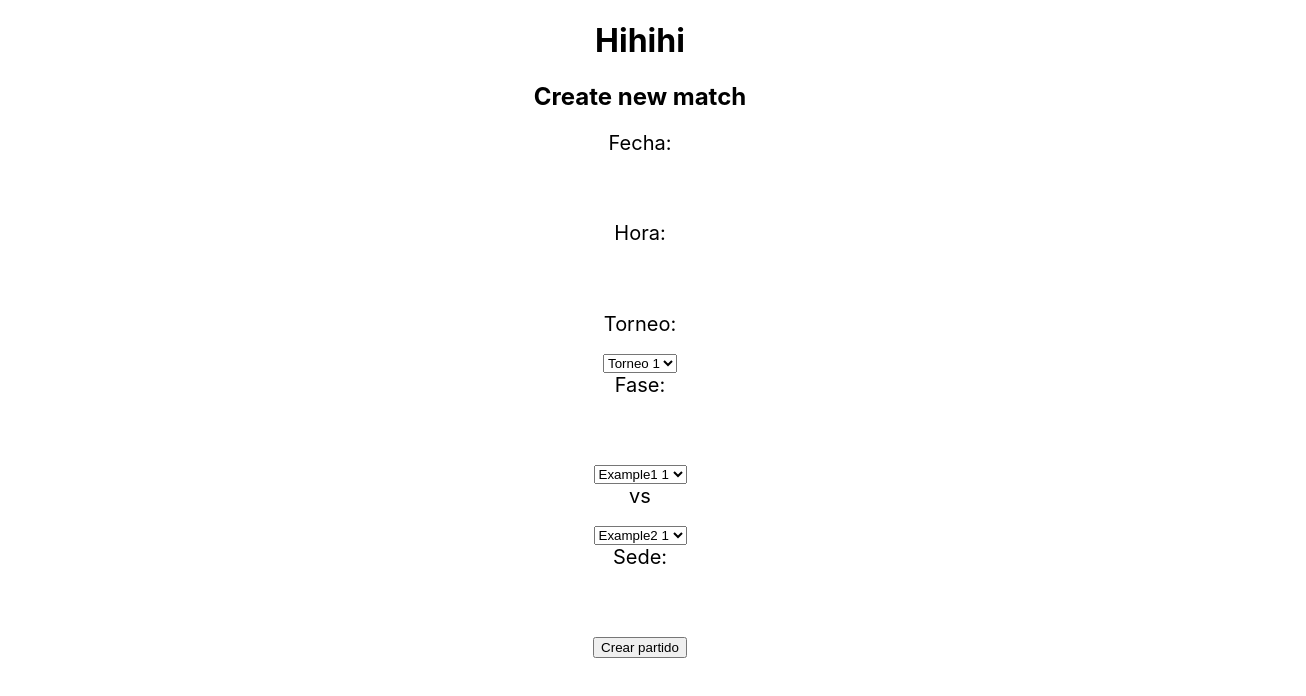
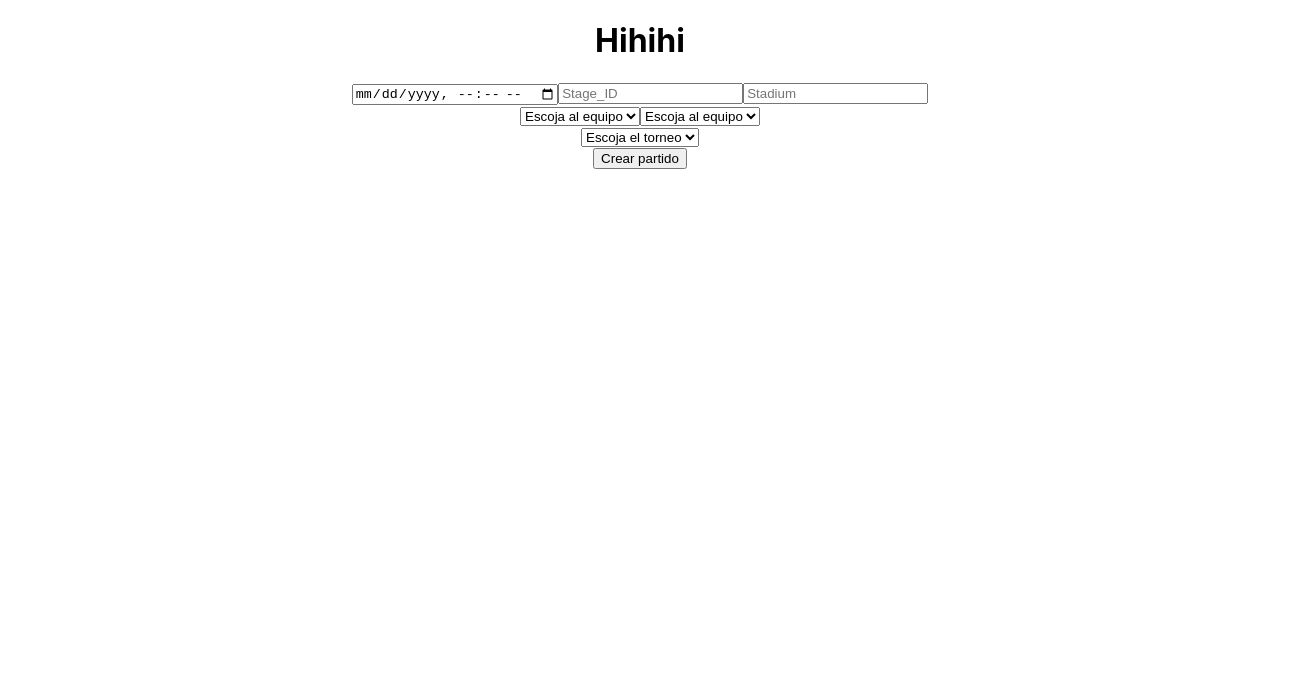
Before and after one commit to sebas0163/Project_world_cup_online, a React (Create React App) app in the folder wconline-match/: page / in a window 1280 px wide. Shown: the top 696 px of the page, 1306 px wide, since content can reach past the window. Built offline with nearby package versions, Linux system fonts and the light colour scheme.

Commit message:
[update] Match form post

```diff
--- a/wconline-match/package.json
+++ b/wconline-match/package.json
@@ -6,11 +6,13 @@
     "@testing-library/jest-dom": "^5.16.5",
     "@testing-library/react": "^13.4.0",
     "@testing-library/user-event": "^13.5.0",
+    "axios": "^1.1.3",
     "react": "^18.2.0",
     "react-datepicker": "^4.8.0",
     "react-dom": "^18.2.0",
     "react-router-dom": "^6.4.2",
     "react-scripts": "5.0.1",
+    "react-select": "^5.5.4",
     "web-vitals": "^2.1.4"
   },
   "scripts": {
--- a/wconline-match/src/App.js
+++ b/wconline-match/src/App.js
@@ -1,12 +1,12 @@
 
 import './App.css';
 import{BrowserRouter as Router, Switch, Route} from 'react-router-dom'
-import MatchForm from './components/MatchForm';
+import CreateMatch from './components/CreateMatch';
 function App() {
   return (
     <div className="App">
         <h1>Hihihi</h1>
-        <MatchForm />
+        <CreateMatch />
     </div>
   );
 }
--- /dev/null
+++ b/wconline-match/src/components/CreateMatch.js
@@ -0,0 +1,92 @@
+import React, {useState} from "react";
+import axios from "axios";
+import Select from 'react-select';
+
+function MatchForm(){
+    const url = "http://localhost:5000/api/v1/match/"
+    const teams = [
+        { value: '', text: 'Escoja al equipo' },
+        { value: 'team1', text: 'Teaam1' },
+        { value: 'team2', text: 'Team2' },
+        { value: 'team3', text: 'Team3' }
+      ];
+      const tourneys = [
+        { value: '', text: 'Escoja el torneo' },
+        { value: '1', text: 'Tour1' },
+        { value: 'tour2', text: 'Tour2' },
+        { value: 'tour3', text: 'Tour3' }
+      ];
+
+    const [matchData, setData] = useState({
+
+        Stadium: "",
+        Team1: "",
+        Team2: "",
+        StartDateTime: "",
+        State: "Pendiente",
+        Score: "0-0",
+        Tournament_ID: "",
+        Stage_ID: ""
+
+
+    })
+    function submit(e){
+        e.preventDefault();
+        console.log(url)
+        axios.post(url, {
+            Stadium: matchData.Stadium,
+            Team1: matchData.Team1,
+            Team2: matchData.Team2,
+            StartDateTime: matchData.StartDateTime,
+            State: matchData.State,
+            Score: matchData.Score,
+            Tournament_ID: matchData.Tournament_ID,
+            Stage_ID: matchData.Stage_ID
+        })
+        .then(response =>{
+            console.log(response.matchData)
+        })
+    }
+    function handle(e){
+        const newData = {...matchData}
+        newData[e.target.id] = e.target.value
+        setData(newData)
+        console.log(newData)
+    }
+    return(
+        <div>
+            <form onSubmit={(e)=>submit(e)}>
+            <input onChange = {(e)=>handle(e)} id = "StartDateTime" value = {matchData.StartDateTime} placeholder ="StartDateTime" type="datetime-local"></input>
+            <input onChange = {(e)=>handle(e)} id = "Stage_ID" value = {matchData.Stage_ID} placeholder ="Stage_ID" type="text"></input>
+            <input onChange = {(e)=>handle(e)} id = "Stadium" value = {matchData.Stadium} placeholder ="Stadium" type="text"></input>
+            <div>
+                <select onChange = {(e)=>handle(e)} id = "Team1" value = {matchData.Team1}>
+                    {teams.map((option, index) => (
+                    <option key={index} value={option.value}>
+                        {option.text}
+                    </option>
+                    ))}
+                </select>
+                <select onChange = {(e)=>handle(e)} id = "Team2" value = {matchData.Team2}>
+                    {teams.map((option, index) => (
+                    <option key={index} value={option.value}>
+                        {option.text}
+                    </option>
+                    ))}
+                </select>
+            </div>
+            <div>
+                <select onChange = {(e)=>handle(e)} id = "Tournament_ID" value = {matchData.Tournament_ID}>
+                    {tourneys.map((option, index) => (
+                    <option key={index} value={option.value}>
+                        {option.text}
+                    </option>
+                    ))}
+                </select>
+            </div>
+            <button type = "submit"> Crear partido</button>
+            </form>
+        </div>
+    );
+}
+export default MatchForm;
```
Also changed, not shown: 1 other file (tests, documents, lock files or other folders).
